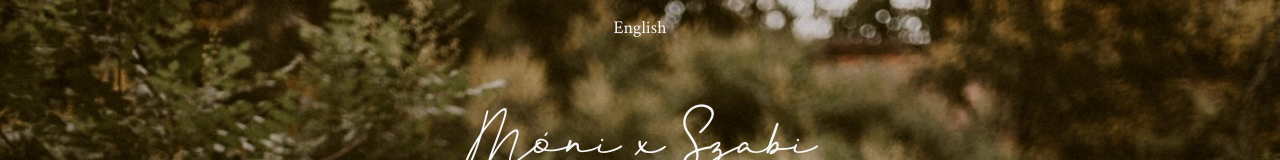
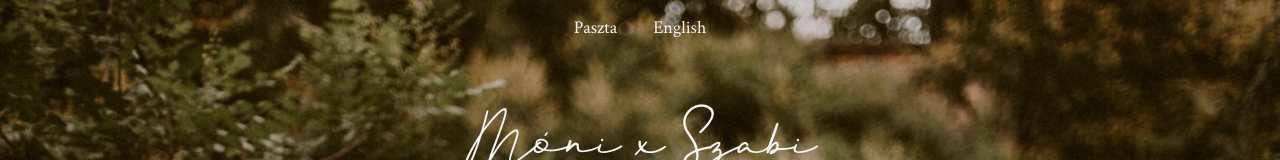
Before and after one commit to szabinho/Moni-x-Szabi, a website: page index.html in a window 1280 px wide. Shown: the top 160 px of the page. Drawn offline with Linux system fonts and the light colour scheme; some packages are replaced by stand-ins of ours; a script that the page names is missing.

Commit message:
add pasta link to homepage

```diff
--- a/index.html
+++ b/index.html
@@ -27,6 +27,7 @@
   <div class="hero">
     <h1 class="hero__headline font-calligraphy">Móni x Szabi</h1>
     <nav class="nav">
+      <a href="paszta/">Paszta</a>
       <a href="en/">English</a>
     </nav>
   </div>
```
